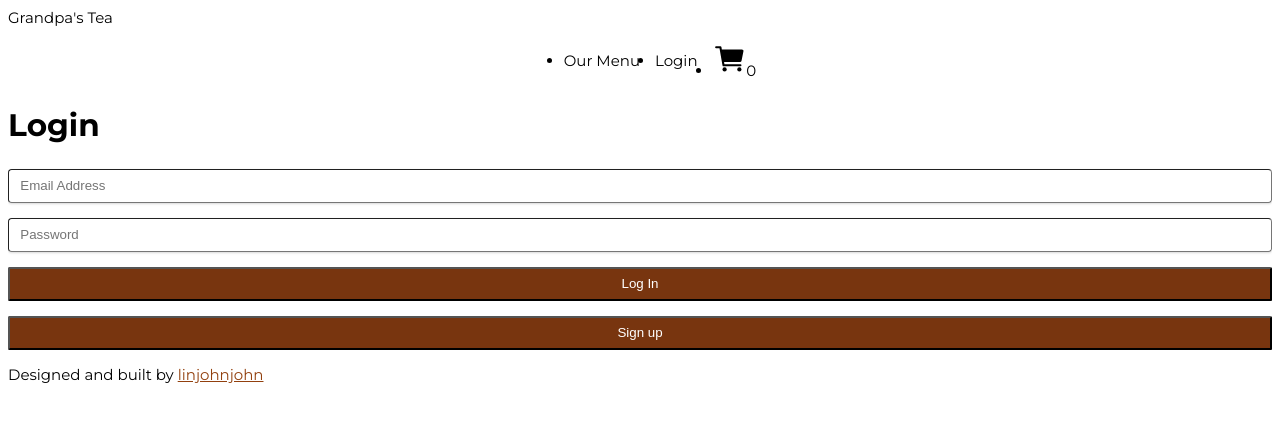
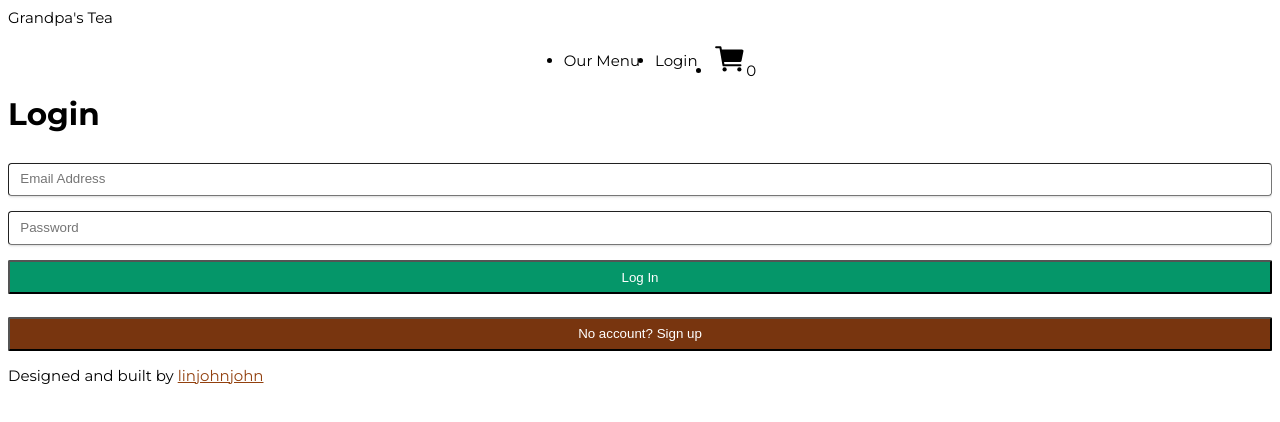
Before and after one commit to linjohnjohn/bubble-tea-ecom-frontend, a Next.js app: page /login in a window 1280 px wide. Shown: the top 422 px of the page. Built offline with nearby package versions, Linux system fonts and the light colour scheme; no server answers.

Commit message:
make login/register more robust

```diff
--- a/context/AuthContext.js
+++ b/context/AuthContext.js
@@ -1,63 +1,14 @@
 import { createContext, useEffect, useState } from 'react';
 import { useRouter } from 'next/router';
 
-import { API_URL } from '../utils/urls'
 import { UserAPI } from '../utils/api';
 
 const AuthContext = createContext();
-
-let magic;
 
 export const AuthProvider = (props) => {
     const [user, setUser] = useState(null);
     const [isLoading, setIsLoading] = useState(true);
     const router = useRouter();
-
-    /**
-     * Adds email to user
-     * @param {string} identifier
-     * @param {string} password
-     */
-    const loginUser = async (identifier, password) => {
-        try {
-            const { user } = await fetch(`${API_URL}/auth/local`, {
-                method: 'POST',
-                headers: {
-                    'Content-type': 'application/json',
-                },
-                credentials: 'include',
-                body: JSON.stringify({ identifier, password })
-            }).then(res => res.json());
-
-            setUser(user);
-            router.push('/');
-        } catch (err) {
-            setUser(null);
-        }
-    }
-
-    /**
-     * Register user
-     * @param {string} email
-     * @param {string} password
-     */
-    const registerUser = async (email, password) => {
-        try {
-            const { user } = await fetch(`${API_URL}/auth/local/register`, {
-                method: 'POST',
-                headers: {
-                    'Content-type': 'application/json',
-                },
-                credentials: 'include',
-                body: JSON.stringify({ email, username: email, password })
-            }).then(res => res.json());
-
-            setUser(user);
-            router.push('/');
-        } catch (err) {
-            setUser(null);
-        }
-    }
 
     /**
      * logs out user
@@ -88,7 +39,7 @@ export const AuthProvider = (props) => {
         setIsLoading(false);
     }, []);
 
-    return <AuthContext.Provider value={{ user, isLoading, loginUser, logoutUser, registerUser }}>
+    return <AuthContext.Provider value={{ user, isLoading, setUser, logoutUser }}>
         {props.children}
     </AuthContext.Provider>
 }
--- a/pages/login.js
+++ b/pages/login.js
@@ -1,26 +1,129 @@
 import Head from 'next/head';
-import { useContext, useState } from 'react';
+import { useRouter } from 'next/router';
+import { useContext, useState, useRef } from 'react';
+import { useForm } from 'react-hook-form';
+import { useMutation } from 'react-query';
 
 import AuthContext from '../context/AuthContext'
+import { UserAPI } from '../utils/api';
 
+const RegisterForm = () => {
+    const password = useRef({});
+
+
+    const router = useRouter();
+    const { setUser } = useContext(AuthContext);
+
+    const { register, handleSubmit, formState: { errors }, watch } = useForm();
+    password.current = watch("password", "");
+
+    const registerMutation = useMutation(UserAPI.register, {
+        onSuccess: (data) => {
+            setUser(data.user);
+            router.push("/");
+        }
+    });
+
+
+    const onSubmit = (data) => {
+        const { email, password } = data
+        registerMutation.mutate({ email, password });
+    }
+
+    return <>
+        <h2 className="my-8 text-center">Register</h2>
+        <form className="stack-l" onSubmit={handleSubmit(onSubmit)}>
+            <p className="text-red-500">{registerMutation.isError && 'Email is already used'}</p>
+            <input
+                className="shadow appearance-none border rounded py-2 px-3 text-gray-700 leading-tight focus:outline-none focus:shadow-outline"
+                type="email"
+                {...register("email", {
+                    required: "Email is required"
+                })}
+                disabled={registerMutation.isLoading}
+                placeholder="Email Address"
+            />
+            {errors.email && <p className="text-red-500">{errors.email.message}</p>}
+
+            <input
+                className="shadow appearance-none border rounded py-2 px-3 text-gray-700 leading-tight focus:outline-none focus:shadow-outline"
+                type="password"
+                {...register("password", {
+                    required: "Password is required",
+                    minLength: {
+                        value: 8,
+                        message: "Password must have at least 8 characters"
+                    }
+                })}
+                disabled={registerMutation.isLoading}
+                placeholder="Password"
+            />
+            {errors.password && <p className="text-red-500">{errors.password.message}</p>}
+
+            <input
+                className="shadow appearance-none border rounded py-2 px-3 text-gray-700 leading-tight focus:outline-none focus:shadow-outline"
+                type="password"
+                {...register("confirmPassword", {
+                    validate: value => value === password.current || "Passwords must match"
+                })}
+                disabled={registerMutation.isLoading}
+                placeholder="Confirm Password"
+            />
+            {errors.confirmPassword && <p className="text-red-500">{errors.confirmPassword.message}</p>}
+            <button className="btn btn-green" disabled={registerMutation.isLoading} type="submit">Register</button>
+        </form>
+    </>
+}
+
+const LoginForm = () => {
+    const router = useRouter();
+    const { setUser } = useContext(AuthContext);
+
+    const { register, handleSubmit, formState: { errors }, watch } = useForm();
+
+    const loginMutation = useMutation(UserAPI.login, {
+        onSuccess: (data) => {
+            setUser(data.user);
+            router.push("/");
+        }
+    });
+
+    const onSubmit = (data) => {
+        const { email, password } = data
+        loginMutation.mutate({ email, password });
+    }
+
+    return <>
+        <h2 className="my-8 text-center">Login</h2>
+        <form className="stack-l" onSubmit={handleSubmit(onSubmit)}>
+            <p className="text-red-500">{loginMutation.isError && 'Incorrect email and/or password.'}</p>
+            <input
+                className="shadow appearance-none border rounded py-2 px-3 text-gray-700 leading-tight focus:outline-none focus:shadow-outline"
+                type="email"
+                {...register("email", {
+                    required: "Email is required"
+                })}
+                disabled={loginMutation.isLoading}
+                placeholder="Email Address"
+            />
+            {errors.email && <p className="text-red-500">{errors.email.message}</p>}
+            <input
+                className="shadow appearance-none border rounded py-2 px-3 text-gray-700 leading-tight focus:outline-none focus:shadow-outline"
+                type="password"
+                {...register("password", {
+                    required: "Password is required"
+                })}
+                disabled={loginMutation.isLoading}
+                placeholder="Password"
+            />
+            {errors.password && <p className="text-red-500">{errors.password.message}</p>}
+            <button className="btn btn-green" disabled={loginMutation.isLoading} type="submit">Log In</button>
+        </form>
+    </>
+}
 
 const login = () => {
     const [loginState, setLoginState] = useState("login");
-
-    const [email, setEmail] = useState("");
-    const [password, setPassword] = useState("");
-
-    const { loginUser, registerUser } = useContext(AuthContext);
-
-    const handleSubmit = (e) => {
-        e.preventDefault();
-
-        if (loginState === 'login') {
-            loginUser(email, password);
-        } else {
-            registerUser(email, password)
-        }
-    }
 
     return (
         <div className="mt-8">
@@ -29,23 +132,9 @@ const login = () => {
                 <meta name="description" content="Login here to make your purchase" />
             </Head>
 
-            <h2 className="my-8 text-center">{loginState === 'login' ? 'Login' : 'Register'}</h2>
-            <form className="stack-l mx-auto max-w-screen-md" onSubmit={handleSubmit}>
-                <input
-                    className="shadow appearance-none border rounded py-2 px-3 text-gray-700 leading-tight focus:outline-none focus:shadow-outline"
-                    type="email"
-                    value={email}
-                    onChange={(event) => setEmail(event.target.value)}
-                    placeholder="Email Address"
-                />
-                <input
-                    className="shadow appearance-none border rounded py-2 px-3 text-gray-700 leading-tight focus:outline-none focus:shadow-outline"
-                    type="password"
-                    value={password}
-                    onChange={(event) => setPassword(event.target.value)}
-                    placeholder="Password"
-                />
-                <button className="btn btn-brown" type="submit">{loginState === 'login' ? 'Log In' : 'Register'}</button>
+            <div className="stack-l mx-auto max-w-screen-md" style={{ "--space": "var(--s1)" }}>
+                {loginState === 'login' ? <LoginForm /> : <RegisterForm />}
+
                 <button
                     type="button"
                     className="btn btn-brown"
@@ -56,8 +145,8 @@ const login = () => {
                             setLoginState('login')
                         }
                     }}
-                >{loginState === 'login' ? 'Sign up' : 'Already have an account?'}</button>
-            </form>
+                >{loginState === 'login' ? 'No account? Sign up' : 'Already have an account?'}</button>
+            </div>
         </div>
     )
 }
--- a/utils/api.js
+++ b/utils/api.js
@@ -65,6 +65,12 @@ export const fetchPost = (url, body, params = {}) => {
 // User API
 
 export const UserAPI = {
+  login: async ({ email, password }) => {
+    return fetchPost(`${API_URL}/auth/local`, { identifier: email, password });
+  },
+  register: async ({ email, password }) => {
+    return fetchPost(`${API_URL}/auth/local/register`, { email, username: email, password })
+  },
   logout: async () => {
     return fetchPost(`${API_URL}/logout`);
   },
```
